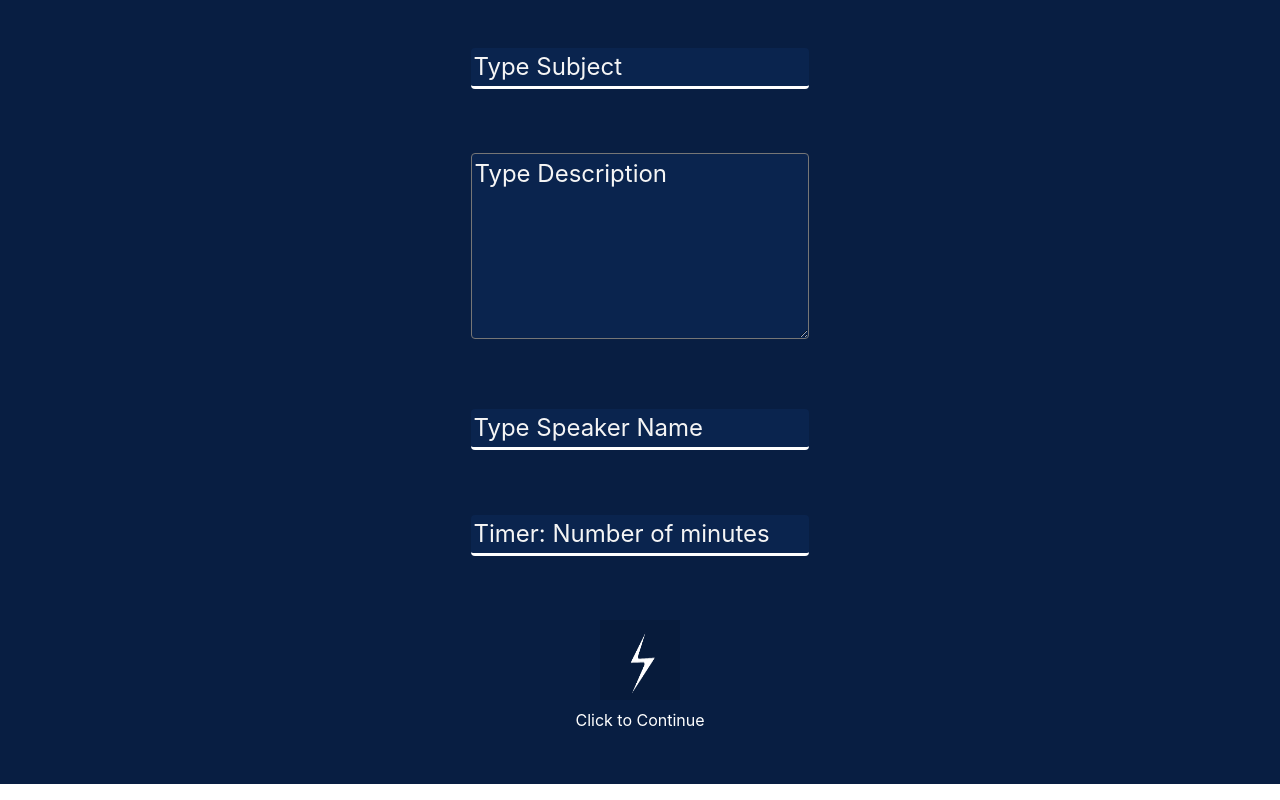
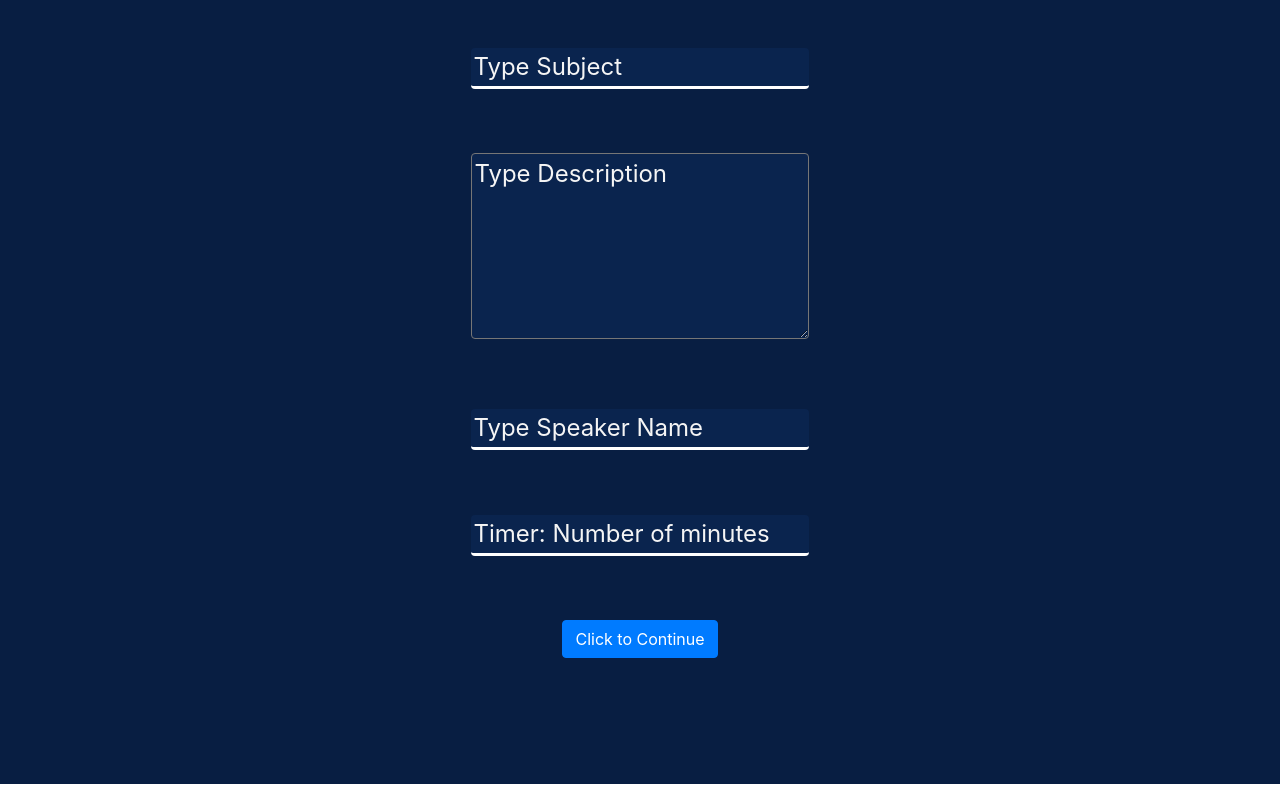
Before and after one commit to jcsmileyjr/lighting-talks, a React (Create React App) app: page / in a window 1280 px wide. Both pictures are taken after a click on the button 640 px from the left and 640 px from the top of the page. Built offline with nearby package versions, Linux system fonts and the light colour scheme.

Commit message:
Refactor: Based on Feedback, remove non-standard button

```diff
--- a/src/App.js
+++ b/src/App.js
@@ -39,7 +39,6 @@ const App = () => {
                 description = {description}
                 speaker = {speaker}
                 minutes = {minutes}
-                start = {updateNavigation}
         />
       }
     </div>
--- a/src/components/Button/Button.js
+++ b/src/components/Button/Button.js
@@ -1,8 +1,8 @@
 import React from 'react';
+import {Button} from 'react-bootstrap';
 import './button.css';
 
 import {Container, Row, Col} from 'react-bootstrap';
-import blueBolt from '../../assets/images/blue-bolt-2.png';
 
 const PrimaryButton = props => {
     const goToPreview =() => {
@@ -12,11 +12,8 @@ const PrimaryButton = props => {
         <Container fluid={true} className="containerStyle">
             <Row style={{height:"15vh"}}>
                     <Col xs={12}>
-                        <button className="buttonStyle">
-                            <img className="loginButton" src={blueBolt} alt="white lighting bolt" onClick={goToPreview} />
-                        </button>
+                        <Button onClick={goToPreview} variant="primary" type="button" >{props.instructions}</Button>
                     </Col>
-                    <Col xs={12}>{props.instructions}</Col>
                 </Row>
         </Container>
     );
--- a/src/components/Button/button.css
+++ b/src/components/Button/button.css
@@ -1,13 +1,3 @@
 .containerStyle {
     color:white;
 }
-
-.loginButton {
-    height: 5rem;
-    width: 5rem;
-}
-
-.buttonStyle {
-    border: 0px solid #081E42;
-    padding: 0px;
-}
```
Also changed, not shown: src/screens/Setup.js (+4 -4 lines).
